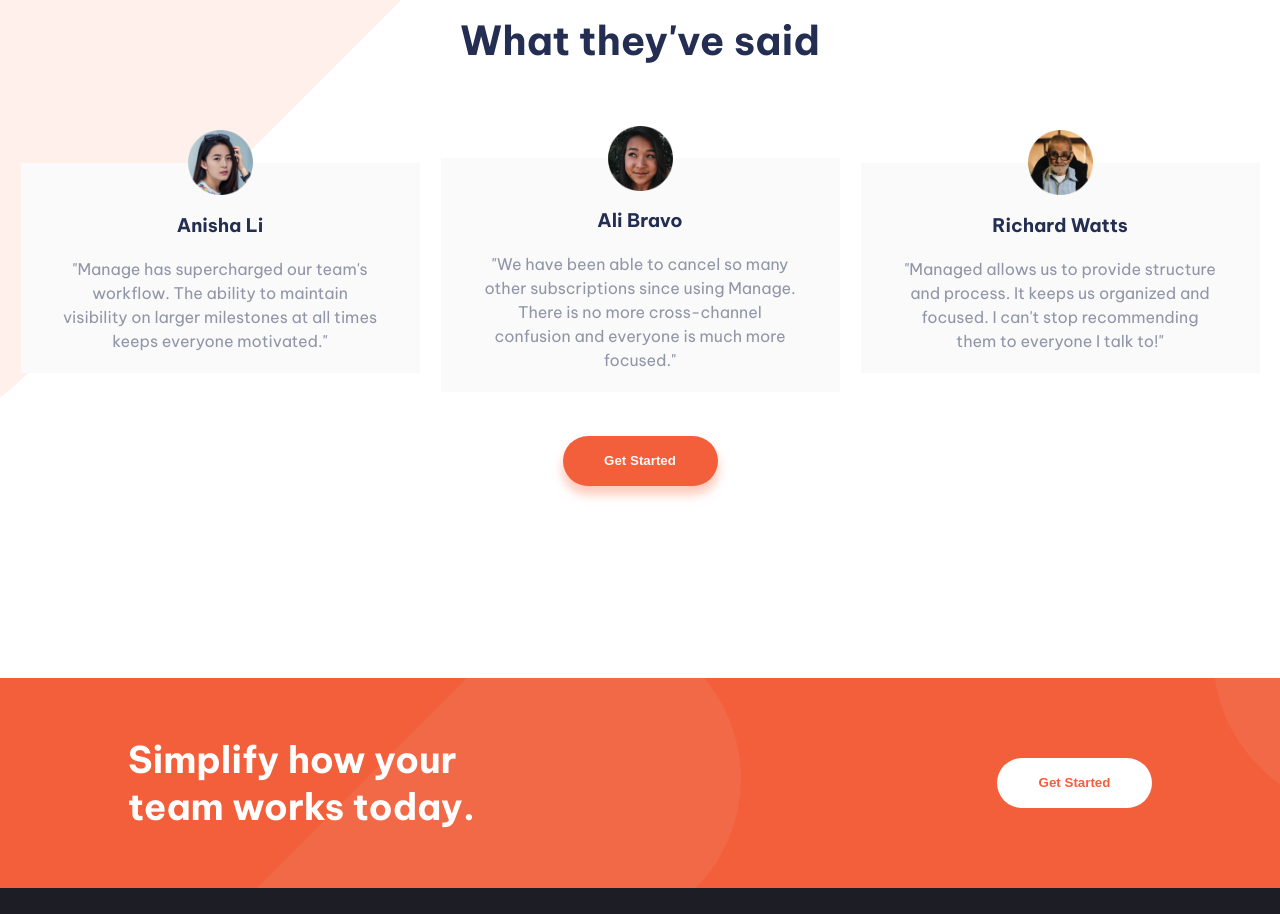
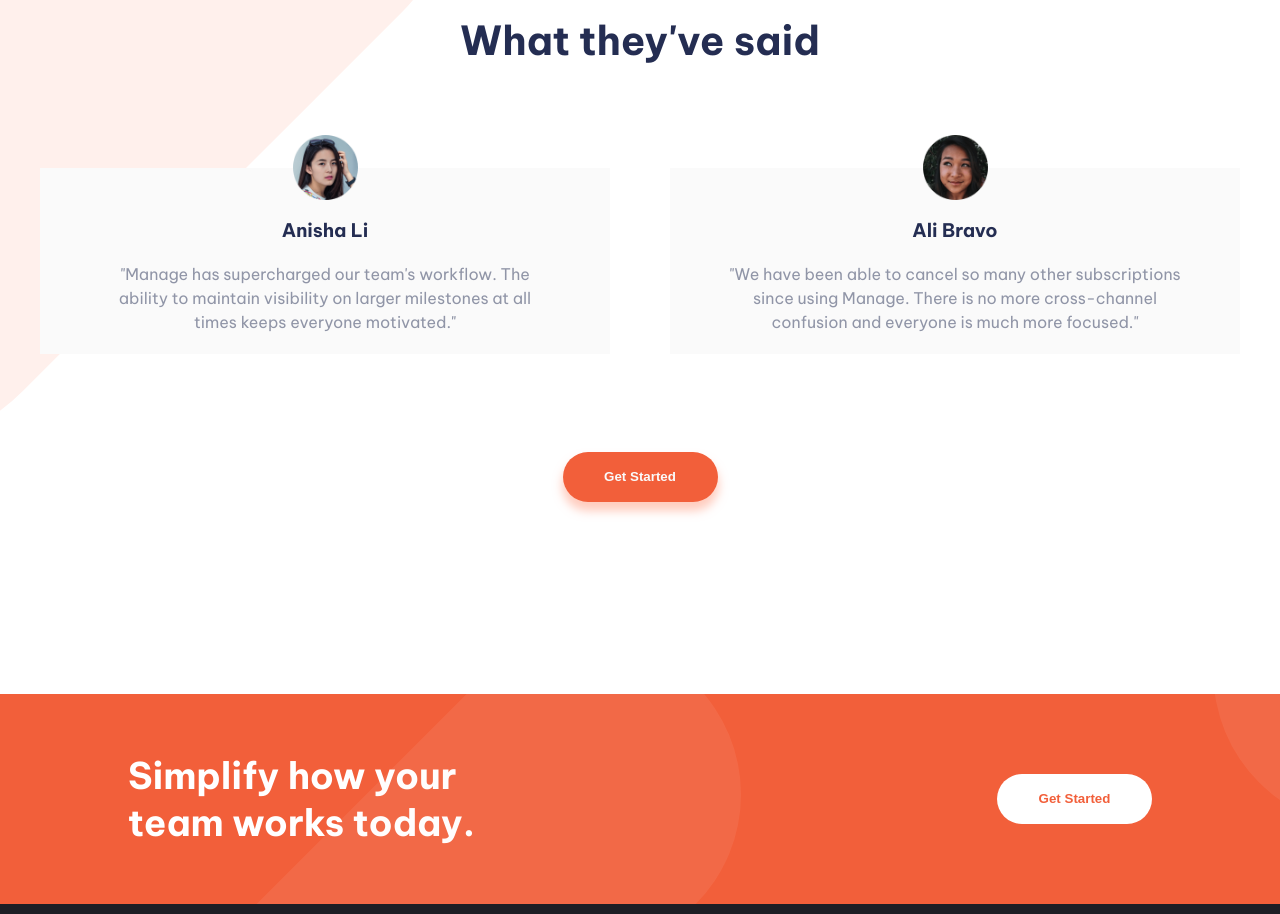
Before and after one commit to jeffestella/manage-landing-page, a React (Create React App) app: page / in a window 1280 px wide. Shown: the part 1426-2340 px from the top of the page. Built offline with nearby package versions, Linux system fonts and the light colour scheme.

Commit message:
SectionTestimonials: finish desktop carousel styling. Add transition to CTABtn

```diff
--- a/src/components/CTABtn.module.css
+++ b/src/components/CTABtn.module.css
@@ -12,6 +12,7 @@ button.container {
     cursor: pointer;
 
     box-shadow: 0px 8px 10px 1px hsl(13, 100%, 75%, 0.5);
+    transition: all 0.3s ease;
 }
 
 button.container:hover {
--- a/src/components/SectionTestimonials.js
+++ b/src/components/SectionTestimonials.js
@@ -55,7 +55,7 @@ const carouselContent = testimonials.map( (testimonial) => {
 const SectionTestimonials = () => {
     const breakPoints = [
         {width: 1, itemsToShow: 1},
-        {width: 768, itemsToShow: 3}
+        {width: 768, itemsToShow: 2}
     ];
 
     return (
@@ -65,7 +65,7 @@ const SectionTestimonials = () => {
                 {carouselContent}
             </div> */}
             <Carousel
-                showArrows={false}
+                // disableArrowsOnEnd={false}
                 focusOnSelect={true}
                 breakPoints={breakPoints}
             >
--- a/src/index.css
+++ b/src/index.css
@@ -40,6 +40,43 @@ h1 {
   display: none;
 }
 
+.rec.rec-carousel {
+  position: relative;
+  margin: 0 0 5%;
+}
+
+.rec.rec-carousel > button.rec.rec-arrow {
+  /* border: 1px solid var(--dark-grayish-blue); */
+  position: absolute;
+  z-index: 2;
+  background-color: var(--bright-red);
+  box-shadow: none;
+  color: white;
+}
+
+.rec.rec-carousel > button.rec.rec-arrow:hover {
+  background-color: var(--faded-red);
+}
+
+.rec.rec-carousel:hover > button.rec.rec-arrow:disabled {
+  visibility: hidden;
+  cursor: pointer;
+}
+
+.rec.rec-carousel > button.rec.rec-arrow.rec-arrow-left {
+  visibility: hidden;
+  left: 1%;
+}
+
+.rec.rec-carousel > button.rec.rec-arrow.rec-arrow-right {
+  visibility: hidden;
+  right: 1%;
+}
+
+.rec.rec-carousel:hover > button.rec.rec-arrow {
+  visibility: visible;
+}
+
 @media screen and (max-width: 375px) {
   .rec.rec-pagination {
     display: flex;
@@ -57,4 +94,5 @@ h1 {
     box-shadow: var(--bright-red);
 
   }
+
 }
```
